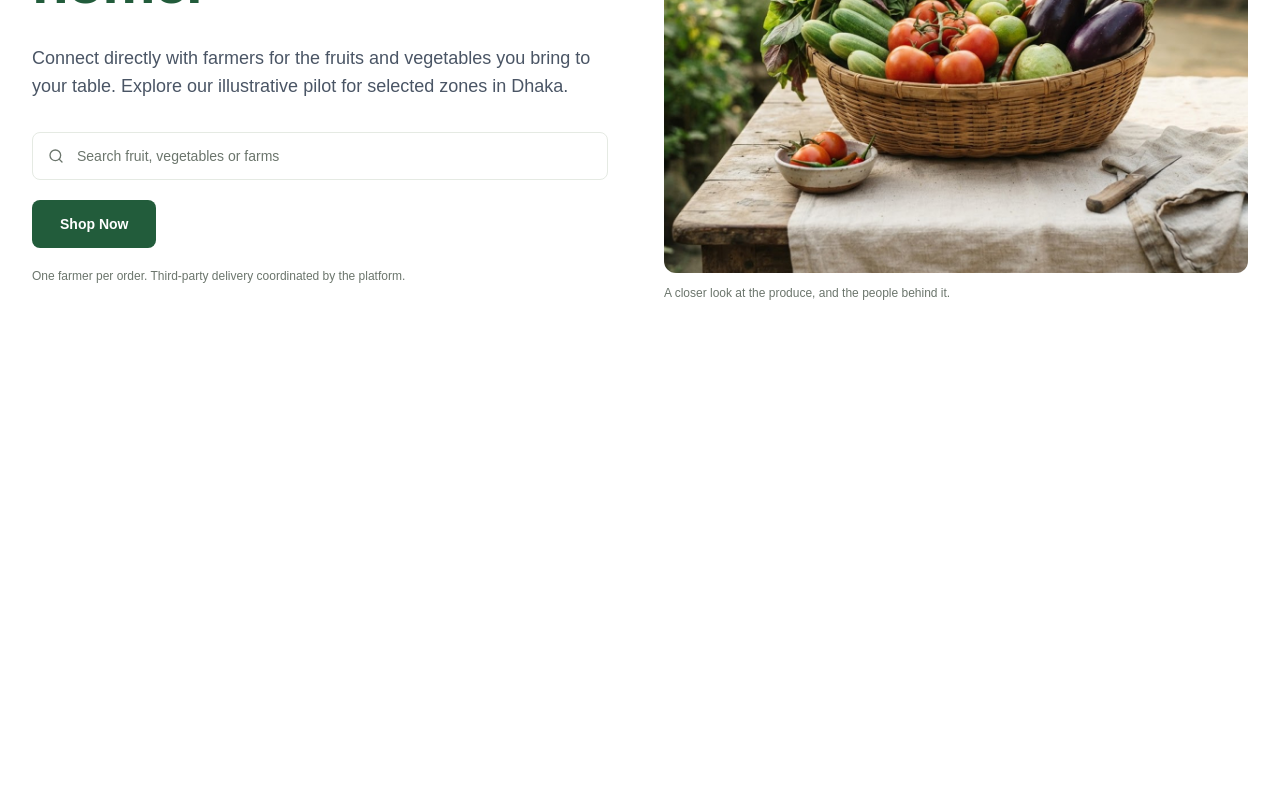
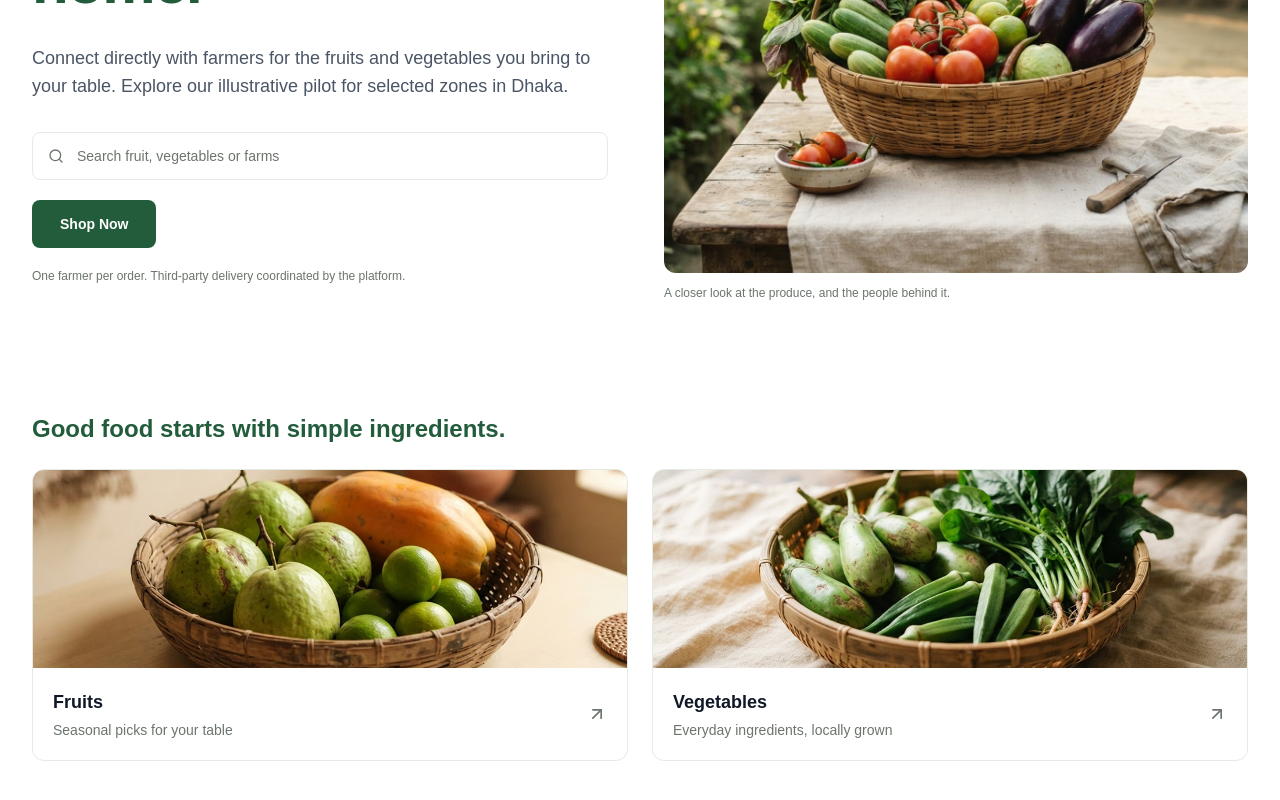
Before and after one commit to shaadaovi/Project-Khet_Theke_Ghor, a Next.js app: page / in a window 1280 px wide. Shown: the part 472-1272 px from the top of the page. Before the commit the page ends 837 px from the top, so only its background shows below. Built offline with nearby package versions, Linux system fonts and the light colour scheme.

Commit message:
Add homepage category section

```diff
--- a/src/app/page.tsx
+++ b/src/app/page.tsx
@@ -1,5 +1,6 @@
 import SiteHeader from "@/components/layout/site-header";
 import HeroSection from "@/components/customer/hero-section";
+import CategorySection from "@/components/customer/category-section";
 
 export default function Home() {
   return (
@@ -7,6 +8,7 @@ export default function Home() {
       <SiteHeader />
       <main>
         <HeroSection />
+        <CategorySection />
       </main>
     </>
   );
--- /dev/null
+++ b/src/components/customer/category-section.tsx
@@ -0,0 +1,62 @@
+import Image from "next/image";
+import Link from "next/link";
+import { ArrowUpRight } from "lucide-react";
+
+const categories = [
+  {
+    name: "Fruits",
+    description: "Seasonal picks for your table",
+    href: "/shop?category=fruits",
+    image: "/images/categories/fruits-category.jpg",
+    alt: "A woven basket of guavas, papaya and limes",
+  },
+  {
+    name: "Vegetables",
+    description: "Everyday ingredients, locally grown",
+    href: "/shop?category=vegetables",
+    image: "/images/categories/vegetables-category.jpg",
+    alt: "A woven basket of okra, eggplants and leafy greens",
+  },
+];
+
+export default function CategorySection() {
+  return (
+    <section className="mx-auto max-w-7xl px-5 py-8 lg:px-8 lg:py-12">
+      <h2 className="text-xl font-bold text-primary lg:text-2xl">
+        Good food starts with simple ingredients.
+      </h2>
+
+      <div className="mt-6 grid gap-6 sm:grid-cols-2">
+        {categories.map((category) => (
+          <Link
+            key={category.name}
+            href={category.href}
+            className="group overflow-hidden rounded-xl border border-border bg-white transition-shadow hover:shadow-md"
+          >
+            <div className="relative aspect-[3/1] overflow-hidden">
+              <Image
+                src={category.image}
+                alt={category.alt}
+                fill
+                sizes="(min-width: 640px) 50vw, 100vw"
+                className="object-cover transition-transform duration-300 group-hover:scale-105"
+              />
+            </div>
+
+            <div className="flex items-center justify-between gap-4 p-5">
+              <div>
+                <h3 className="text-lg font-semibold text-gray-900">
+                  {category.name}
+                </h3>
+                <p className="mt-1 text-sm text-muted">
+                  {category.description}
+                </p>
+              </div>
+              <ArrowUpRight className="h-5 w-5 shrink-0 text-muted transition-colors group-hover:text-primary" />
+            </div>
+          </Link>
+        ))}
+      </div>
+    </section>
+  );
+}
```
